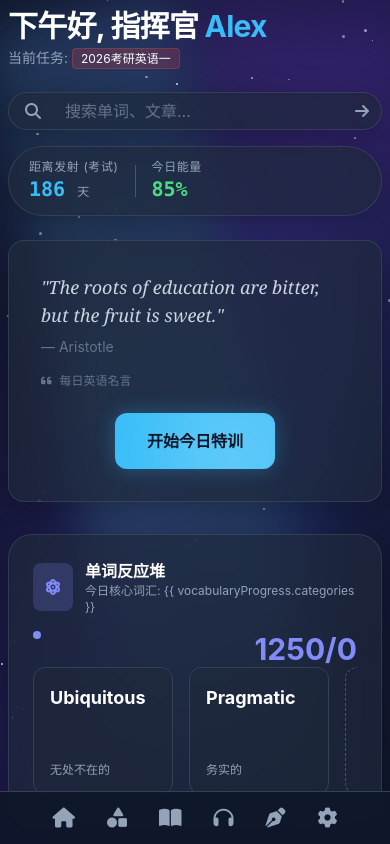
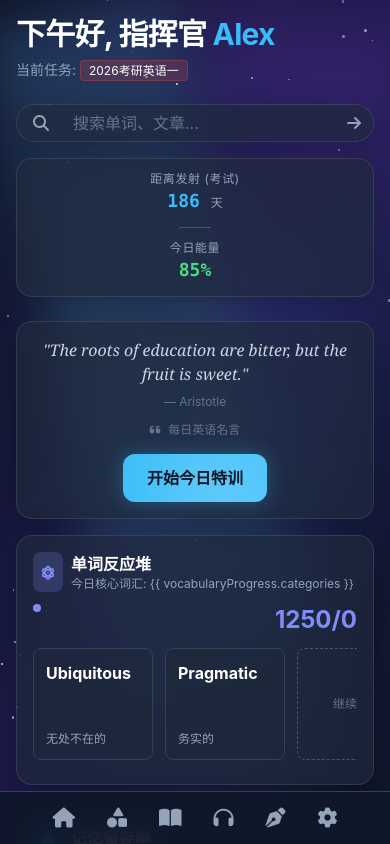
Before and after one commit to Kwillited/StarMapEnglish, a Vue app: page / in a window 390 px wide. Built offline with nearby package versions, Linux system fonts and the light colour scheme; no server answers.

Commit message:
优化代码结构，清理冗余代码

```diff
--- a/src/App.vue
+++ b/src/App.vue
@@ -107,7 +107,7 @@ onUnmounted(() => {
         <NavBar />
 
         <!-- 主内容区 -->
-        <main class="flex-1 p-2 md:p-8 lg:p-12 overflow-y-auto pb-16 md:pb-8 h-full">
+        <main class="flex-1 p-4 md:p-8 lg:p-12 overflow-y-auto pb-20 md:pb-12 h-full">
 
           <!-- 页面头部组件 - 只在控制台页面显示 -->
           <PageHeader v-if="route.path === '/'" :user="userStore.userInfo" class="mb-6" />
--- a/src/components/DashboardCard.vue
+++ b/src/components/DashboardCard.vue
@@ -34,14 +34,14 @@ const props = defineProps({
 
 <template>
   <!-- Dashboard卡片基础组件 -->
-  <div :class="['glass-card p-6 rounded-3xl', colSpan, hoverColorClass, 'transition cursor-pointer group']">
+  <div :class="['glass-card p-4 sm:p-6 rounded-2xl md:rounded-3xl', colSpan, hoverColorClass, 'transition cursor-pointer group']">
     <!-- 标题区域 -->
-    <div class="flex items-center gap-3 mb-4">
-      <div :class="['p-3 rounded-lg', bgColorClass, colorClass, 'group-hover:scale-110 transition']">
-        <i :class="icon"></i>
+    <div class="flex items-center gap-2 sm:gap-3 mb-3 sm:mb-4">
+      <div :class="['p-2 sm:p-3 rounded-lg', bgColorClass, colorClass, 'group-hover:scale-110 transition']">
+        <i :class="icon" class="text-sm sm:text-base"></i>
       </div>
       <div class="flex flex-col">
-        <h3 class="font-bold text-white">{{ title }}</h3>
+        <h3 class="font-bold text-white text-base sm:text-lg">{{ title }}</h3>
         <p v-if="subtitle" class="text-xs text-slate-400">{{ subtitle }}</p>
       </div>
     </div>
--- a/src/components/MotivationalQuote.vue
+++ b/src/components/MotivationalQuote.vue
@@ -64,22 +64,22 @@ onMounted(() => {
 
 <template>
   <!-- 激励语区域 -->
-  <div class="mt-6 glass-card p-8 rounded-2xl flex flex-col md:flex-row items-center justify-between gap-6 bg-gradient-to-r from-slate-800 to-slate-900/50 transition-all duration-500 hover:shadow-[0_0_30px_rgba(56,189,248,0.2)] hover:bg-gradient-to-r from-slate-800/90 to-slate-900/70">
-    <div class="max-w-2xl">
+  <div class="mt-4 glass-card p-4 sm:p-6 md:p-8 rounded-2xl flex flex-col md:flex-row items-center justify-between gap-4 md:gap-6 bg-gradient-to-r from-slate-800 to-slate-900/50 transition-all duration-500 hover:shadow-[0_0_30px_rgba(56,189,248,0.2)] hover:bg-gradient-to-r from-slate-800/90 to-slate-900/70">
+    <div class="max-w-2xl text-center md:text-left">
       <!-- 名言文本 -->
       <div>
         <p
-          class="text-lg md:text-xl font-serif italic text-slate-300 transition-all duration-500 ease-out"
+          class="text-base sm:text-lg md:text-xl font-serif italic text-slate-300 transition-all duration-500 ease-out"
         >
           "{{ currentQuote.text }}"
         </p>
-        <p class="text-sm text-slate-500 mt-2 transition-all duration-500 ease-out">
+        <p class="text-xs sm:text-sm text-slate-500 mt-2 transition-all duration-500 ease-out">
           — {{ currentQuote.author }}
         </p>
       </div>
 
       <!-- 名言来源标签 -->
-      <div class="mt-4 flex items-center gap-2 text-xs text-slate-500">
+      <div class="mt-3 sm:mt-4 flex items-center justify-center md:justify-start gap-2 text-xs text-slate-500">
         <i class="fa-solid fa-quote-left"></i>
         <span>每日英语名言</span>
       </div>
@@ -88,7 +88,7 @@ onMounted(() => {
     <!-- 开始特训按钮 -->
     <button
       @click="handleStartTraining"
-      class="relative bg-accent text-slate-900 font-bold px-8 py-4 rounded-xl hover:bg-white hover:scale-105 transition-all duration-300 shadow-[0_0_20px_rgba(56,189,248,0.3)] overflow-hidden"
+      class="relative bg-accent text-slate-900 font-bold px-6 py-3 sm:px-8 sm:py-4 rounded-xl hover:bg-white hover:scale-105 transition-all duration-300 shadow-[0_0_20px_rgba(56,189,248,0.3)] overflow-hidden"
       :class="{ 'scale-95 opacity-80': isStarting }"
     >
       <span v-if="!isStarting" class="relative z-10">开始今日特训</span>
--- a/src/components/PageHeader.vue
+++ b/src/components/PageHeader.vue
@@ -29,7 +29,7 @@ const handleKeyPress = (event) => {
   <header class="flex flex-col md:flex-row justify-between items-start md:items-center mb-10 gap-4">
     <div>
       <h1 class="text-3xl font-bold text-white tracking-tight">下午好, 指挥官 <span class="text-accent">{{ user.name }}</span></h1>
-      <p class="text-slate-400 text-sm mt-1">当前任务: <span class="text-white bg-red-500/20 text-red-300 px-2 py-0.5 rounded text-xs border border-red-500/30">{{ user.exam }}</span></p>
+      <p class="text-slate-400 text-sm mt-2">当前任务: <span class="text-white bg-red-500/20 text-red-300 px-2 py-0.5 rounded text-xs border border-red-500/30">{{ user.exam }}</span></p>
     </div>
 
     <!-- 搜索框 -->
@@ -52,15 +52,15 @@ const handleKeyPress = (event) => {
       </div>
     </div>
 
-    <div class="glass-card px-5 py-3 rounded-full flex items-center gap-4 w-full md:w-auto">
-      <div class="flex flex-col">
+    <div class="glass-card px-4 py-3 rounded-2xl flex flex-col sm:flex-row items-center justify-center gap-3 md:gap-4 w-full md:w-auto">
+      <div class="flex flex-col items-center sm:items-start">
         <span class="text-xs text-slate-400 uppercase tracking-wider">距离发射 (考试)</span>
-        <span class="font-mono text-xl text-accent font-bold">{{ user.daysLeft }} <span class="text-xs font-normal text-slate-400">天</span></span>
+        <span class="font-mono text-lg md:text-xl text-accent font-bold">{{ user.daysLeft }} <span class="text-xs font-normal text-slate-400">天</span></span>
       </div>
-      <div class="h-8 w-[1px] bg-slate-600"></div>
-      <div class="flex flex-col">
+      <div class="h-[1px] w-8 bg-slate-600 sm:h-8 sm:w-[1px]"></div>
+      <div class="flex flex-col items-center sm:items-start">
         <span class="text-xs text-slate-400 uppercase tracking-wider">今日能量</span>
-        <span class="font-mono text-xl text-green-400 font-bold">{{ user.energy }}%</span>
+        <span class="font-mono text-lg md:text-xl text-green-400 font-bold">{{ user.energy }}%</span>
       </div>
     </div>
   </header>
--- a/src/components/ReadingCard.vue
+++ b/src/components/ReadingCard.vue
@@ -22,20 +22,20 @@ const props = defineProps({
   >
     <template #content>
       <div class="space-y-2">
-        <div class="h-2 w-full bg-slate-700 rounded-full overflow-hidden">
+        <div class="h-1.5 w-full bg-slate-700 rounded-full overflow-hidden">
           <div class="h-full bg-read" :style="{ width: `${readingProgress.percentage}%` }"></div>
         </div>
         <p class="text-xs text-slate-400 flex justify-between">
-          <span>{{ readingProgress.title }}</span>
+          <span class="truncate">{{ readingProgress.title }}</span>
           <span>{{ readingProgress.percentage }}%</span>
         </p>
       </div>
     </template>
 
     <template #actions>
-      <div class="mt-4 flex gap-2">
-        <span class="px-2 py-1 rounded text-[10px] border border-slate-600 text-slate-400">长难句分析</span>
-        <span class="px-2 py-1 rounded text-[10px] border border-slate-600 text-slate-400">逻辑链</span>
+      <div class="mt-3 flex gap-1.5">
+        <span class="px-1.5 py-1 rounded text-[10px] border border-slate-600 text-slate-400">长难句分析</span>
+        <span class="px-1.5 py-1 rounded text-[10px] border border-slate-600 text-slate-400">逻辑链</span>
       </div>
     </template>
   </DashboardCard>
--- a/src/components/VocabularyCard.vue
+++ b/src/components/VocabularyCard.vue
@@ -22,26 +22,26 @@ const props = defineProps({
     col-span="lg:col-span-8"
   >
     <template #content>
-      <div class="flex justify-between items-start relative z-10">
+      <div class="flex justify-between items-start relative z-10 mb-3">
         <div class="flex flex-col">
           <div class="flex items-center gap-2 mb-2">
             <span class="w-2 h-2 rounded-full bg-vocab"></span>
           </div>
         </div>
-        <span class="text-3xl font-bold text-vocab">{{ vocabularyProgress.current }}/{{ vocabularyProgress.total }}</span>
+        <span class="text-2xl sm:text-3xl font-bold text-vocab">{{ vocabularyProgress.current }}/{{ vocabularyProgress.total }}</span>
       </div>
 
-      <div class="flex gap-4 overflow-x-auto hide-scrollbar pb-2">
+      <div class="flex gap-3 overflow-x-auto hide-scrollbar pb-2">
         <div
           v-for="(item, index) in vocabularyProgress.words"
           :key="index"
-          class="min-w-[140px] h-32 bg-slate-800/50 rounded-xl p-4 flex flex-col justify-between border border-slate-700 hover:border-vocab transition"
+          class="min-w-[120px] sm:min-w-[140px] h-28 sm:h-32 bg-slate-800/50 rounded-lg sm:rounded-xl p-3 sm:p-4 flex flex-col justify-between border border-slate-700 hover:border-vocab transition"
         >
-          <span class="text-lg font-bold text-white">{{ item.word }}</span>
+          <span class="text-base sm:text-lg font-bold text-white">{{ item.word }}</span>
           <span class="text-xs text-slate-400">{{ item.meaning }}</span>
         </div>
-        <div class="min-w-[140px] h-32 flex items-center justify-center rounded-xl border border-dashed border-slate-600 text-slate-500 hover:text-vocab hover:border-vocab transition">
-          <span class="text-sm">继续加载</span>
+        <div class="min-w-[120px] sm:min-w-[140px] h-28 sm:h-32 flex items-center justify-center rounded-lg sm:rounded-xl border border-dashed border-slate-600 text-slate-500 hover:text-vocab hover:border-vocab transition">
+          <span class="text-xs sm:text-sm">继续加载</span>
         </div>
       </div>
     </template>
--- a/src/components/WritingCard.vue
+++ b/src/components/WritingCard.vue
@@ -15,8 +15,8 @@ import DashboardCard from './DashboardCard.vue';
     col-span="md:col-span-2 lg:col-span-4"
   >
     <template #content>
-      <div class="bg-slate-900/50 p-3 rounded-lg border border-slate-700/50">
-        <p class="text-xs text-slate-300 font-mono leading-relaxed">
+      <div class="bg-slate-900/50 p-2 sm:p-3 rounded-lg border border-slate-700/50">
+        <p class="text-xs text-slate-300 font-mono leading-relaxed whitespace-pre-wrap break-words">
           <span class="text-red-400 line-through">As far as I am concerned</span>
           <span class="text-green-400">From my perspective</span>,
           technology acts as a double-edged sword...
--- a/src/views/Dashboard.vue
+++ b/src/views/Dashboard.vue
@@ -76,7 +76,7 @@ const continuePlaying = () => {
   <MotivationalQuote @start-training="startTraining" />
 
   <!-- 内容网格 -->
-  <div class="grid grid-cols-1 md:grid-cols-2 lg:grid-cols-12 gap-6 mt-8">
+  <div class="grid grid-cols-1 md:grid-cols-2 lg:grid-cols-12 gap-4 sm:gap-6 mt-4 sm:mt-8">
     <!-- 单词反应堆组件 -->
     <VocabularyCard :vocabulary-progress="vocabularyProgress" />
 
--- a/src/views/Vocabulary.vue
+++ b/src/views/Vocabulary.vue
@@ -63,7 +63,7 @@ const nextWord = () => {
               ]"
               @click="wordStore.toggleStudyMode('browse')"
             >
-              浏览
+              数据
             </button>
             <button
               :class="[
```
Also changed, not shown: src/components/ListeningCard.vue (+7 -7 lines), src/components/MemoryRetention.vue (+7 -7 lines).
